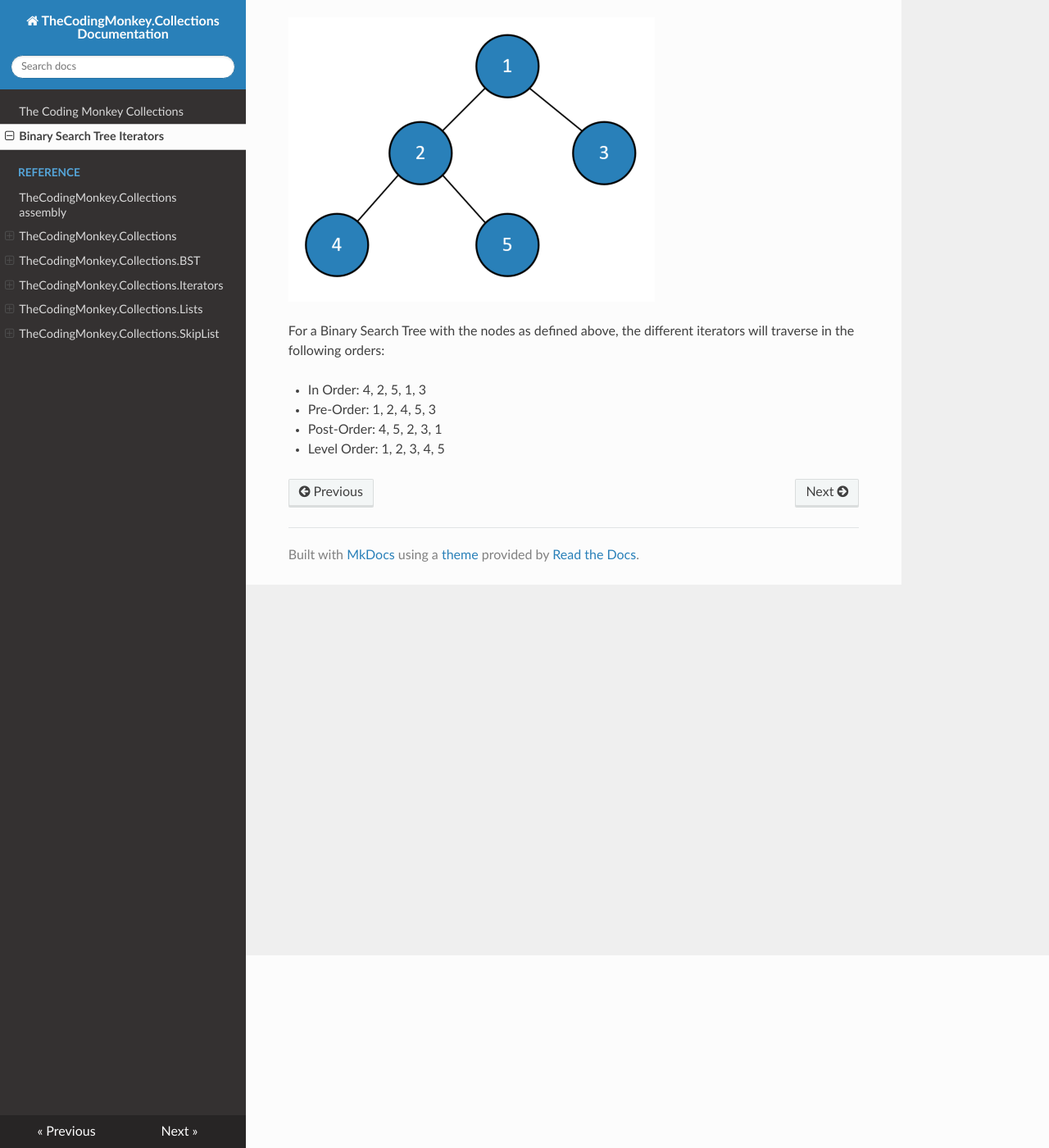
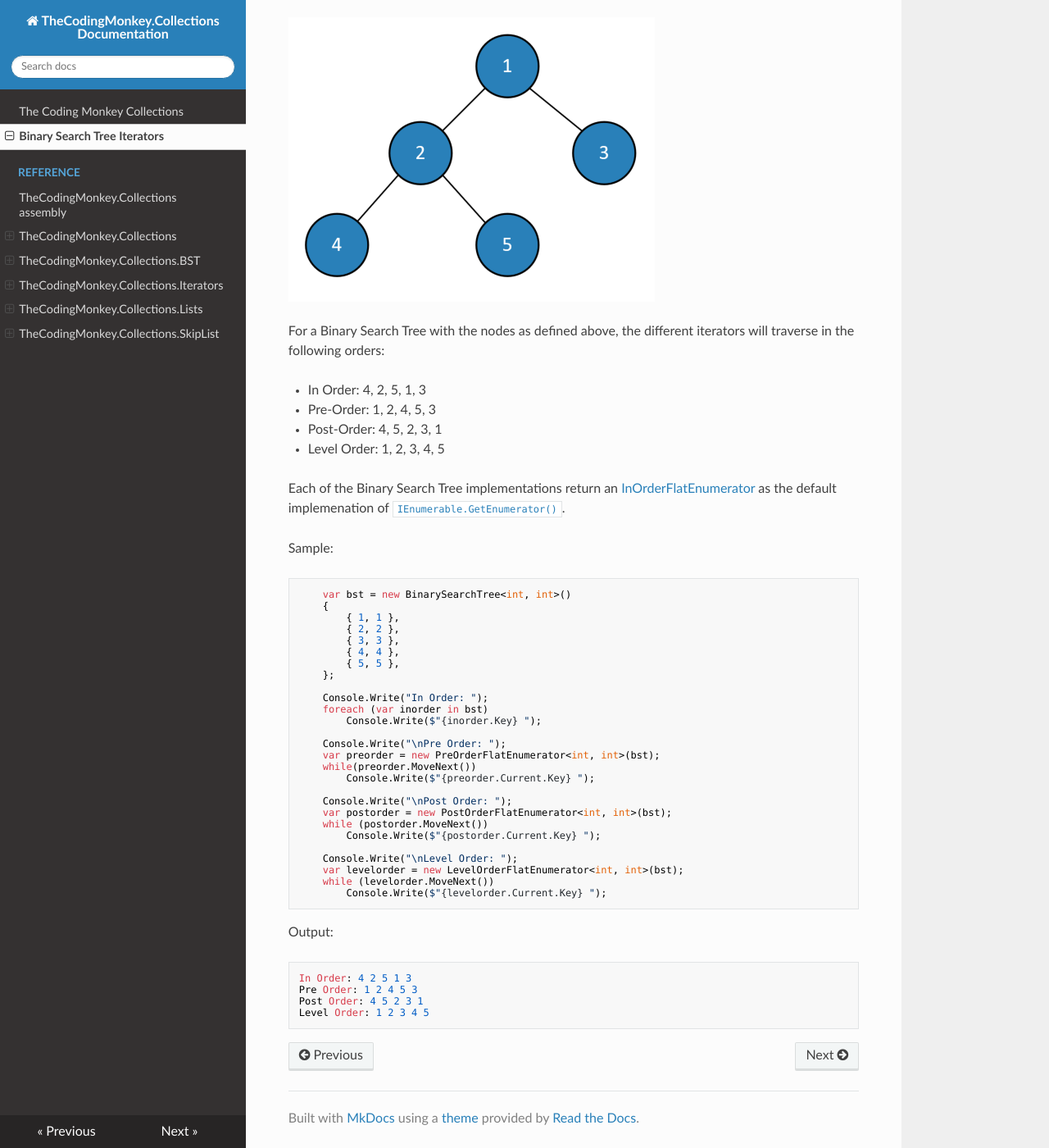
Before and after one commit to NickSchweitzer/Collections, an MkDocs documentation site: the page built from Docs/BSTIterators.md, in a window 1280 px wide and 1400 px high, scrolled down 235 px. Shown: the whole window at 82% size. Built offline with MkDocs 1.6.1, drawn with Linux system fonts in a browser that asks for light colours; nearby versions of some CDN libraries.

Commit message:
Added some sample code to the BST Iterator page

````diff
--- a/Docs/BSTIterators.md
+++ b/Docs/BSTIterators.md
@@ -10,3 +10,44 @@ For a Binary Search Tree with the nodes as defined above, the different iterator
 * Pre-Order: 1, 2, 4, 5, 3
 * Post-Order: 4, 5, 2, 3, 1
 * Level Order: 1, 2, 3, 4, 5
+
+Each of the Binary Search Tree implementations return an [InOrderFlatEnumerator](.\Reference\TheCodingMonkey.Collections.BST\InOrderFlatEnumerator-2.md) as the default implemenation of [`IEnumerable.GetEnumerator()`](https://docs.microsoft.com/en-us/dotnet/api/system.collections.ienumerable.getenumerator).
+
+Sample:
+```csharp
+    var bst = new BinarySearchTree<int, int>()
+    {
+        { 1, 1 },
+        { 2, 2 },
+        { 3, 3 },
+        { 4, 4 },
+        { 5, 5 },
+    };
+
+    Console.Write("In Order: ");
+    foreach (var inorder in bst)
+        Console.Write($"{inorder.Key} ");
+
+    Console.Write("\nPre Order: ");
+    var preorder = new PreOrderFlatEnumerator<int, int>(bst);
+    while(preorder.MoveNext())
+        Console.Write($"{preorder.Current.Key} ");
+
+    Console.Write("\nPost Order: ");
+    var postorder = new PostOrderFlatEnumerator<int, int>(bst);
+    while (postorder.MoveNext())
+        Console.Write($"{postorder.Current.Key} ");
+
+    Console.Write("\nLevel Order: ");
+    var levelorder = new LevelOrderFlatEnumerator<int, int>(bst);
+    while (levelorder.MoveNext())
+        Console.Write($"{levelorder.Current.Key} ");
+```
+
+Output:
+```
+In Order: 4 2 5 1 3
+Pre Order: 1 2 4 5 3
+Post Order: 4 5 2 3 1
+Level Order: 1 2 3 4 5
+```
````
